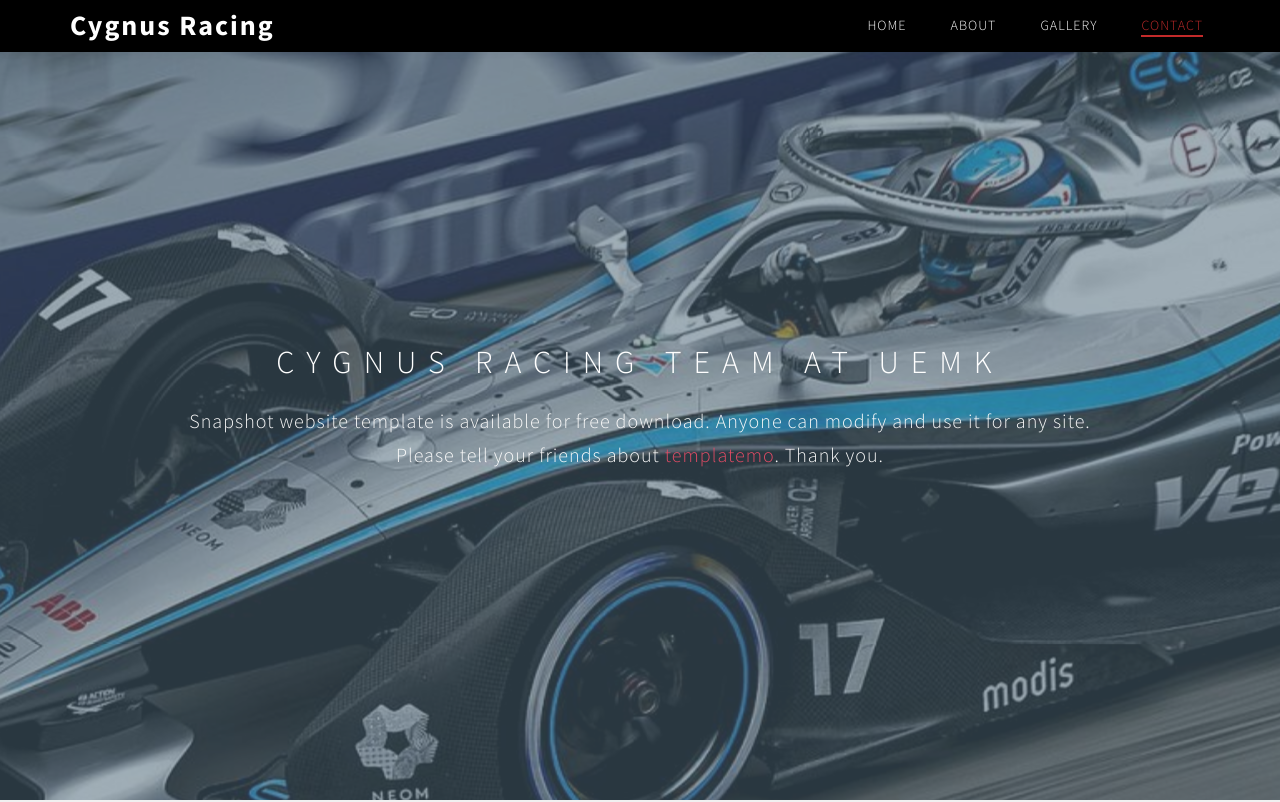
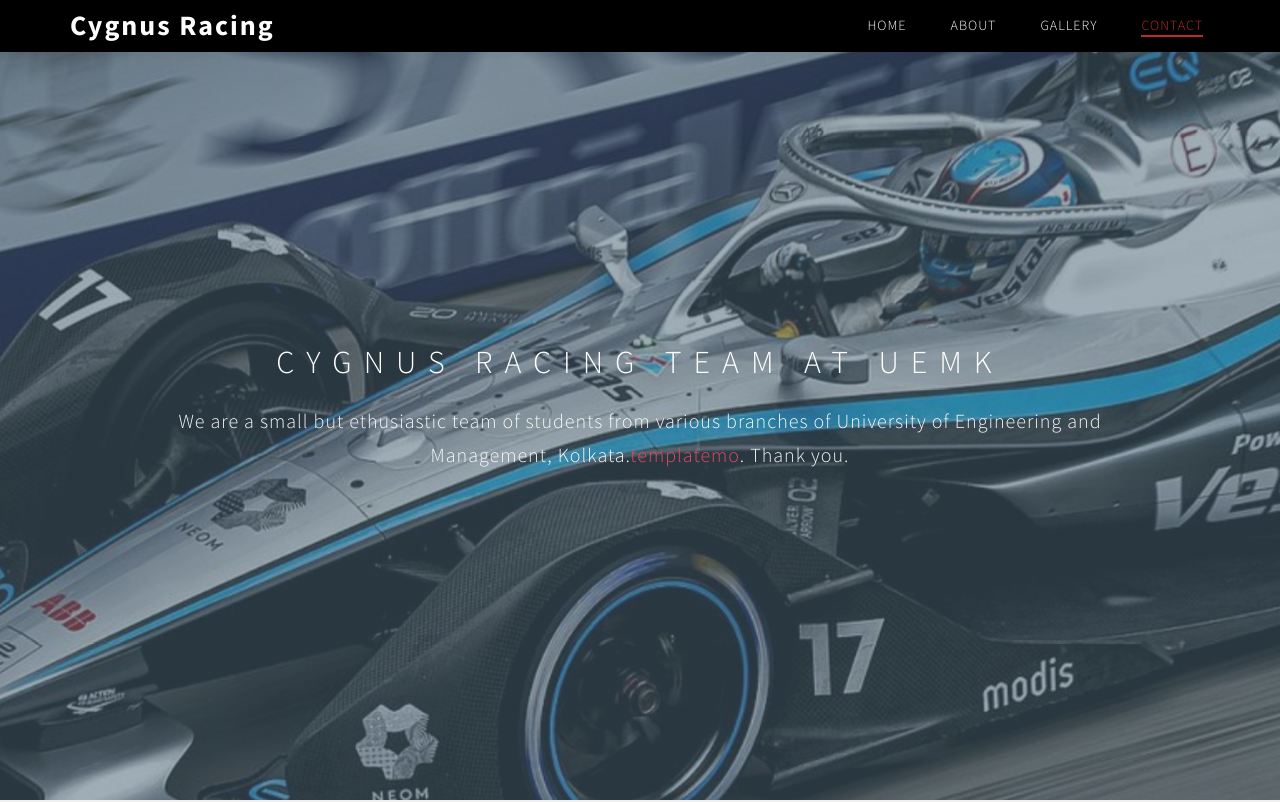
Before and after one commit to RiddhiRaj/Cygnus, a plain HTML site: page cygnus/index.html in a window 1280 px wide. Shown: the top 802 px of the page. Drawn offline with Linux system fonts and the light colour scheme.

Commit message:
changed landing page description

```diff
--- a/cygnus/index.html
+++ b/cygnus/index.html
@@ -78,7 +78,7 @@
 
       <div class="col-md-offset-1 col-md-10 col-sm-12 wow fadeInUp" data-wow-delay="0.3s">
         <h1 class="wow fadeInUp" data-wow-delay="0.6s">Cygnus racing team at UEMK</h1>
-        <p class="wow fadeInUp" data-wow-delay="0.9s">Snapshot website template is available for free download. Anyone can modify and use it for any site. Please tell your friends about <a rel="nofollow" href="http://www.templatemo.com">templatemo</a>. Thank you.</p>
+        <p class="wow fadeInUp" data-wow-delay="0.9s">We are a small but ethusiastic team of students from various branches of University of Engineering and Management, Kolkata.<a rel="nofollow" href="http://www.templatemo.com">templatemo</a>. Thank you.</p>
         <!-- <a href="#about" class="smoothScroll btn btn-success btn-lg wow fadeInUp" data-wow-delay="1.2s">Learn more</a> -->
       </div>
 
```
